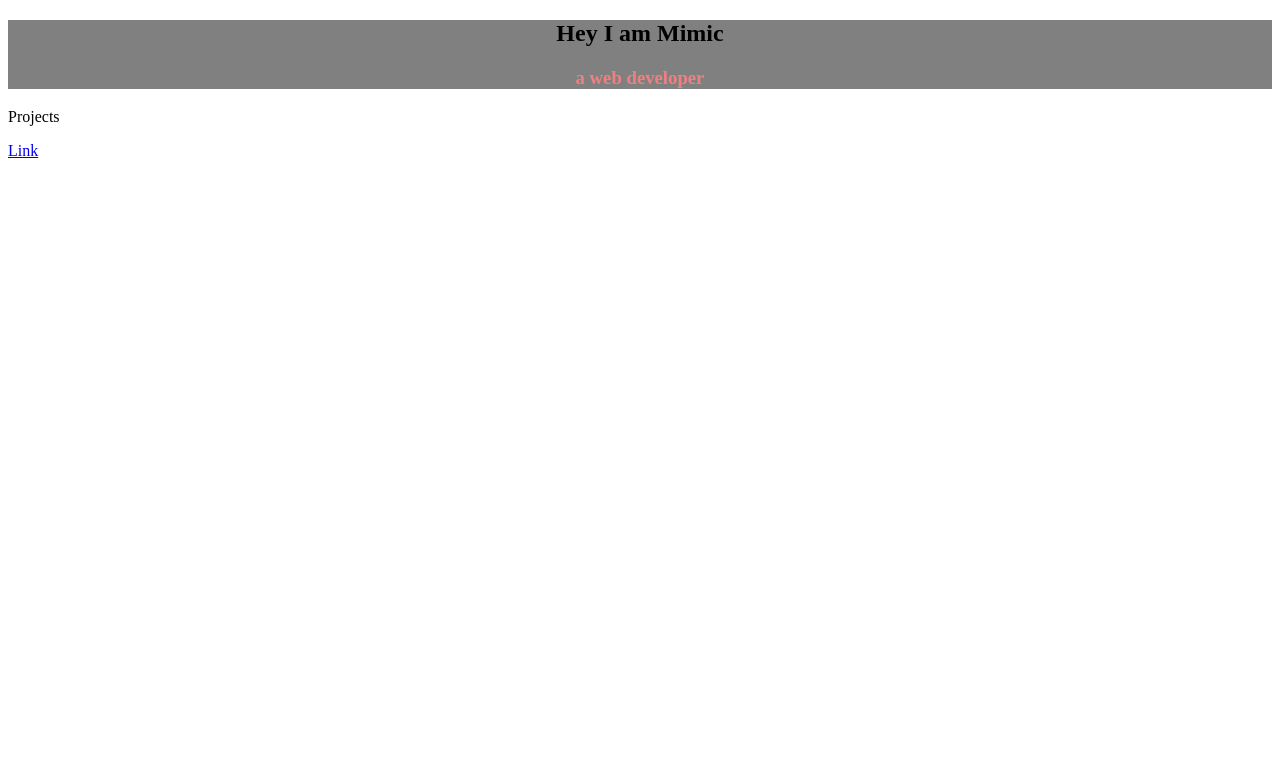
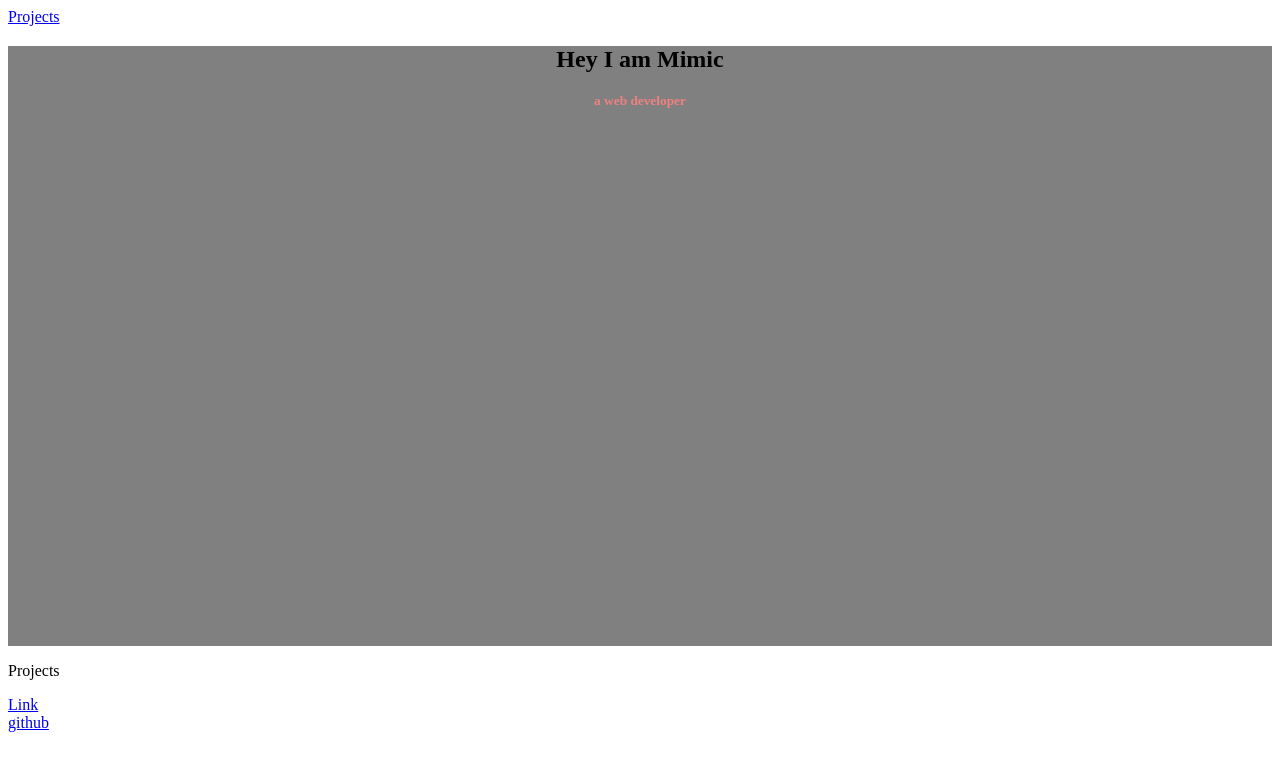
Before and after one commit to sddoe/project, a plain HTML site: page index.html in a window 1280 px wide. Drawn offline with Linux system fonts and the light colour scheme.

Commit message:
stories #6, 7,8,9

```diff
--- a/css/style.css
+++ b/css/style.css
@@ -1,9 +1,15 @@
 #welcome-section{
     background-color: gray;
     text-align: center;
-
+    height: 600px;
 }
 
 .wellcome{
     color:lightcoral;
 }
+
+@media (min-width:600px){
+    .wellcome{
+        font-size: smaller;
+    }
+}
--- a/index.html
+++ b/index.html
@@ -8,16 +8,25 @@
 
   <body>
     <script src="https://cdn.freecodecamp.org/testable-projects-fcc/v1/bundle.js"></script>
+    <nav id="navbar">
+      <a href="#projects">Projects</a>
+    </nav>
+
     <section id="welcome-section">
+        <a name="welcome"></a>
         <h1>Hey I am Mimic</h1>
         <h3 class="wellcome">a web developer</h3>
     </section>
+
     <section id ="projects">
+        <!-- <a name="projects"></a> -->
       <p class="project-tile">Projects</p>
       <a href="https://google.com.co">Link</a>
     </section>
-
-    <!-- <script  src="js/index.js"></script> -->
+    <footer>
+      <a id="profile-link" href="https://github.com/freecodecamp" target="blank">github</a>
+    </footer>
+    <script  src="js/index.js"></script>
 
   </body>
 </html>
```
